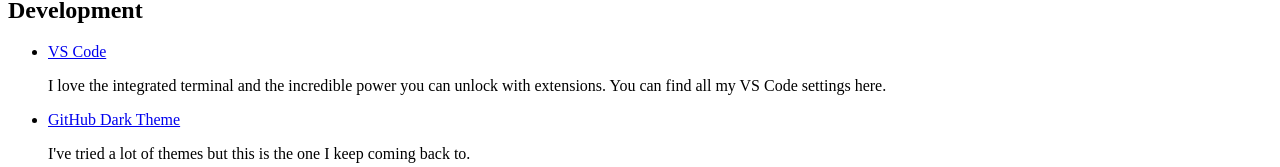
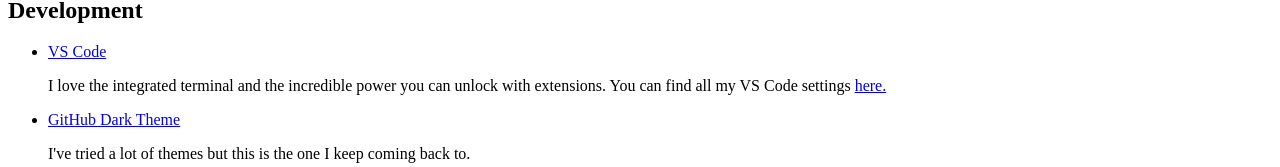
Before and after one commit to denniskigen/denniskigen.com, a Next.js app: page /uses in a window 1280 px wide. Shown: the part 548-715 px from the top of the page. Built offline with nearby package versions, Linux system fonts and the light colour scheme.

Commit message:
Add VS Code settings link

```diff
--- a/pages/uses.js
+++ b/pages/uses.js
@@ -104,7 +104,13 @@ export default function Uses() {
                 <p>
                   I love the integrated terminal and the incredible power you
                   can unlock with extensions. You can find all my VS Code
-                  settings here.
+                  settings{" "}
+                  <ExternalLink
+                    href="https://gist.github.com/denniskigen/ff67d014e8f7150bf5de4df5518ef696"
+                    styles="text-blue-500 dark:text-gray-300"
+                  >
+                    here.
+                  </ExternalLink>
                 </p>
               </li>
               <li className="space-y-2">
@@ -255,7 +261,7 @@ export default function Uses() {
                 <p>
                   Phenomenal developer experience. I was blown away the first
                   time I tried Zeit out and they've been knocking it out of the
-                  park ever since.
+                  park ever since.{" "}
                   <ExternalLink
                     href="https://nextjs.org/"
                     styles="text-blue-500 dark:text-gray-300"
```
